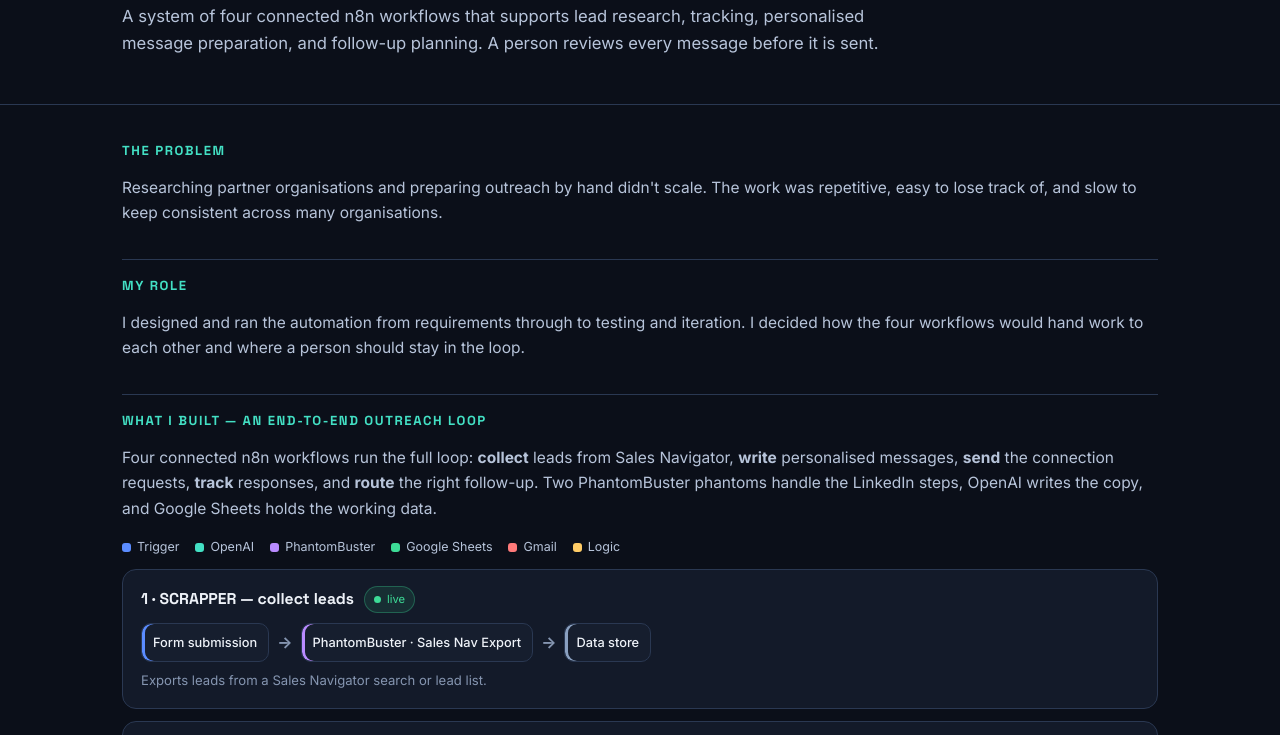
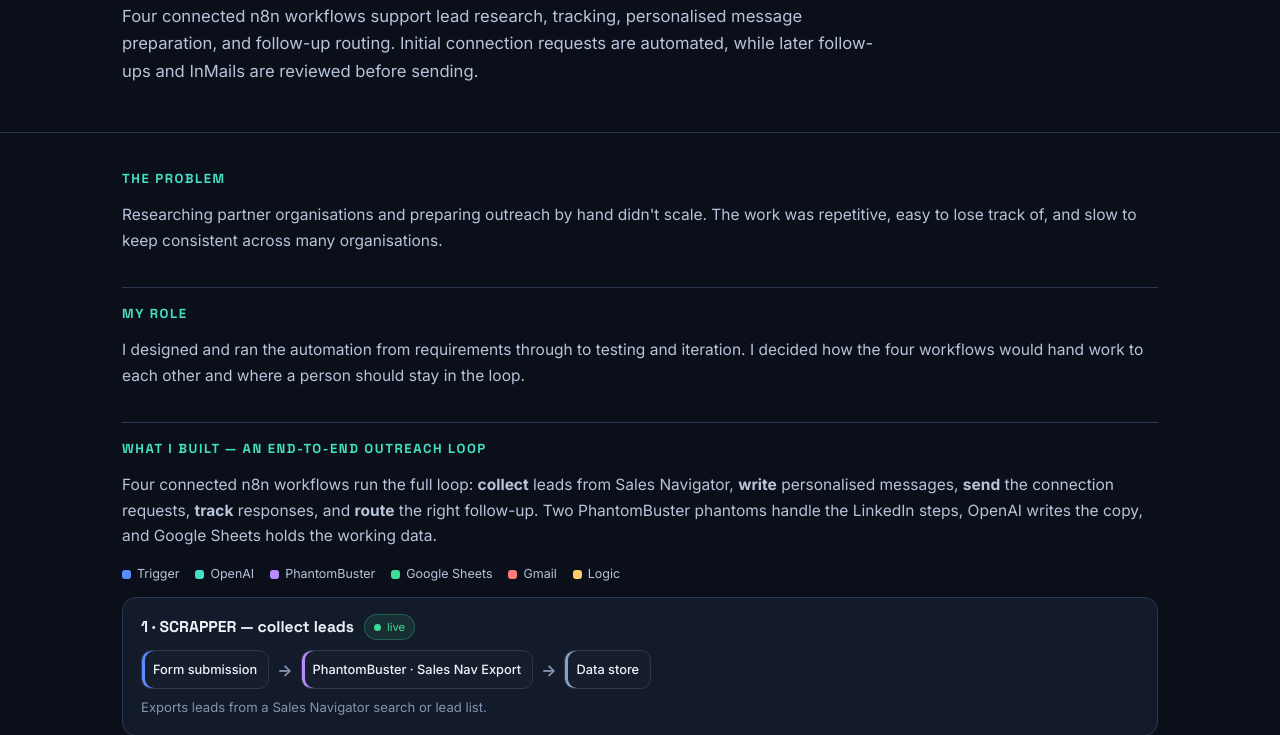
Before and after one commit to SaifullahSafiyanu/saifullah-portfolio, a plain HTML site: page project-details/outreach-automation.html in a window 1280 px wide. Shown: the part 232-967 px from the top of the page. Drawn offline with Linux system fonts and the light colour scheme.

Commit message:
Add files via upload

```diff
--- a/project-details/outreach-automation.html
+++ b/project-details/outreach-automation.html
@@ -39,8 +39,9 @@
     <div class="wrap">
       <a class="backlink" href="../index.html#projects">&larr; Back to projects</a>
       <h1>Partnership Lead-Research &amp; Outreach Automation</h1>
-      <p class="lead">A system of four connected n8n workflows that supports lead research, tracking, personalised
-        message preparation, and follow-up planning. A person reviews every message before it is sent.</p>
+      <p class="lead">Four connected n8n workflows support lead research, tracking, personalised message preparation,
+        and follow-up routing. Initial connection requests are automated, while later follow-ups and InMails are
+        reviewed before sending.</p>
     </div>
   </div>
 
```
